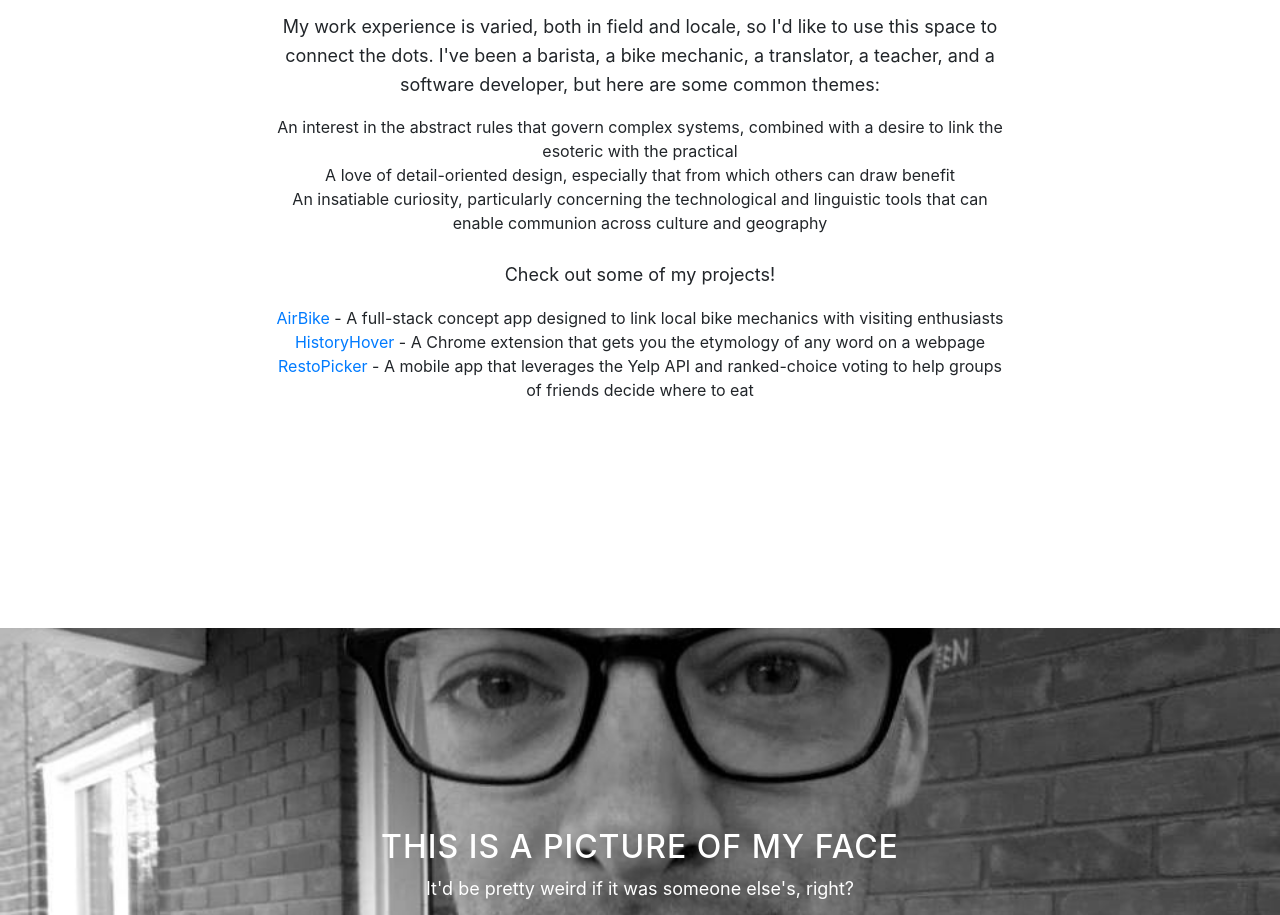
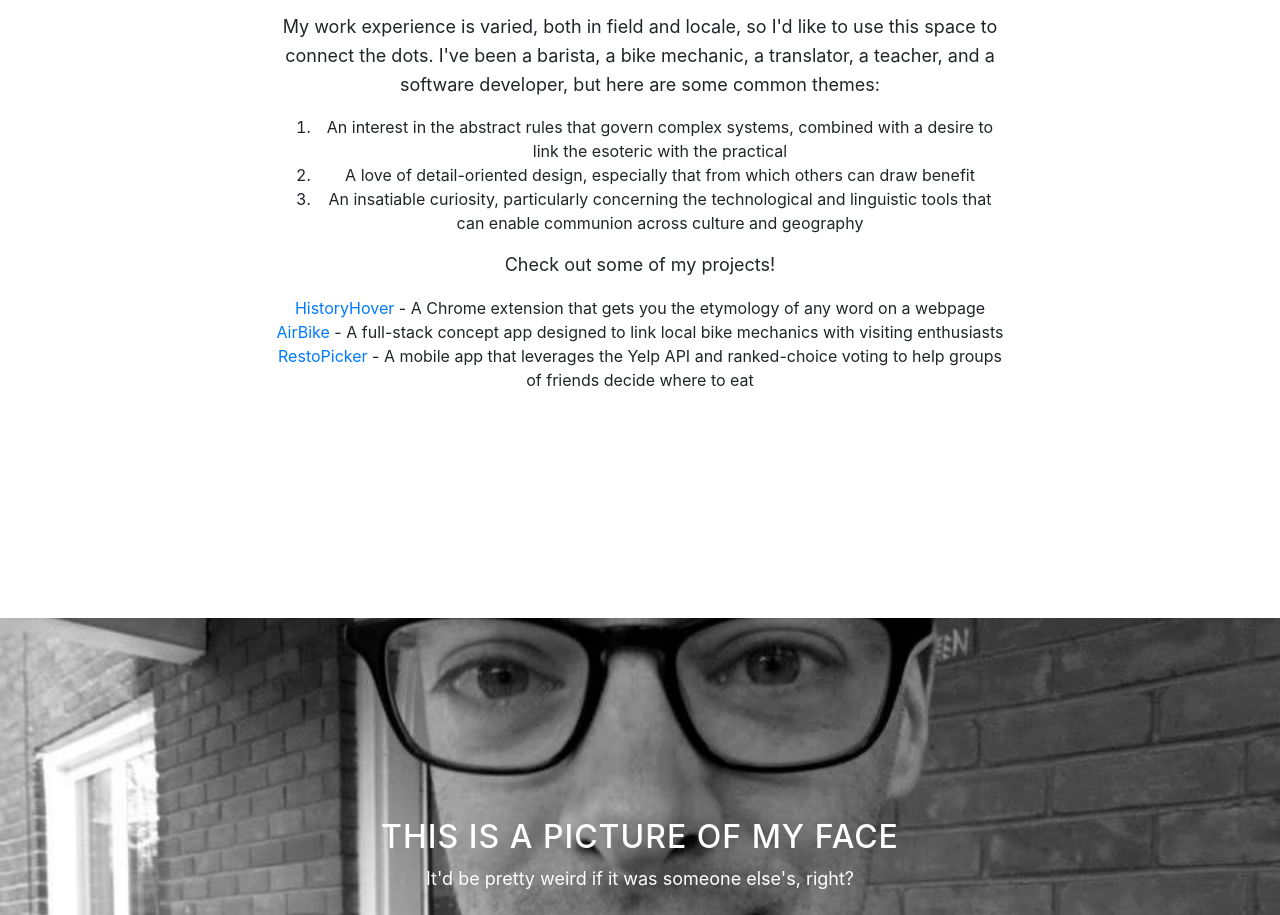
Before and after one commit to jiop77a/Portfolio, a website with bundled scripts: page index.html in a window 1280 px wide. Shown: the part 1107-2022 px from the top of the page. Built offline with nearby package versions, Linux system fonts and the light colour scheme.

Commit message:
modify list elements

```diff
--- a/index.html
+++ b/index.html
@@ -79,15 +79,15 @@
             <h2>About Alex</h2>
             <p>Skills: &nbsp Javascript, Ruby on Rails, React-Redux, React Native, Node.js, SQL, HTML5, CSS3, Git </p>
             <p>My work experience is varied, both in field and locale, so I'd like to use this space to connect the dots. I've been a barista, a bike mechanic, a translator, a teacher, and a software developer, but here are some common themes:
-            <ul class="no-bullet">
+            <ol>
               <li>An interest in the abstract rules that govern complex systems, combined with a desire to link the esoteric with the practical</li>
               <li>A love of detail-oriented design, especially that from which others can draw benefit</li>
               <li>An insatiable curiosity, particularly concerning the technological and linguistic tools that can enable communion across culture and geography</li>
-            </ul></p>
+            </ol></p>
             <p>Check out some of my projects!
               <ul class="no-bullet">
+                <li><a href="https://chrome.google.com/webstore/detail/historyhover/lfiineamfgggoidakbekedefdobnclfp">HistoryHover</a> - A Chrome extension that gets you the etymology of any word on a webpage</li>
                 <li> <a href="https://www.airbike.life">AirBike</a> - A full-stack concept app designed to link local bike mechanics with visiting enthusiasts</li>
-                <li><a href="https://chrome.google.com/webstore/detail/historyhover/lfiineamfgggoidakbekedefdobnclfp">HistoryHover</a> - A Chrome extension that gets you the etymology of any word on a webpage</li>
                 <li><a href="https://github.com/ACBullen/restroPicker">RestoPicker</a> - A mobile app that leverages the Yelp API and ranked-choice voting to help groups of friends decide where to eat</li>
               </ul>
             </p>
```
Also changed, not shown: img/crop_photo.jpeg (added), 1 other file.
